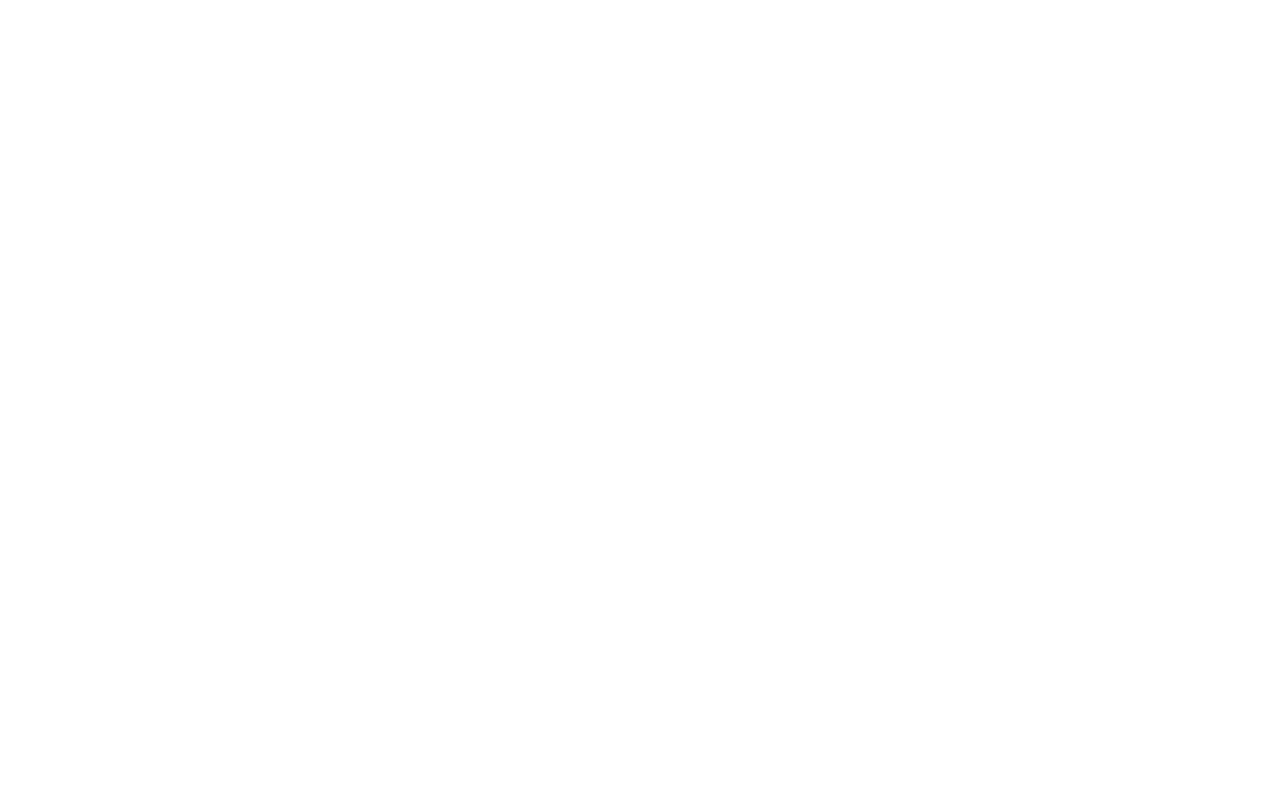
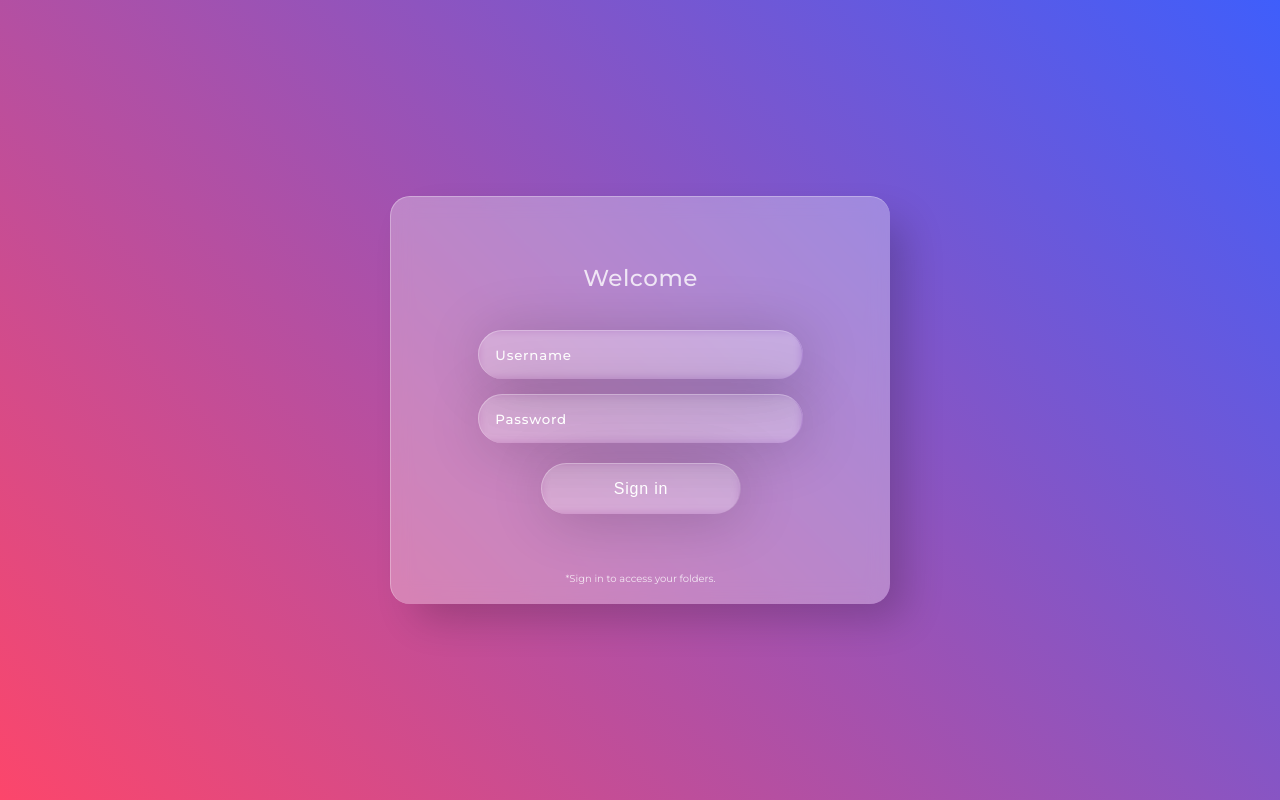
Before and after one commit to Lucas-Benfica/MyFolders-app, a React (Vite) app: page / in a window 1280 px wide. Built offline with nearby package versions, Linux system fonts and the light colour scheme; no server answers.

Commit message:
feat: login page styled

```diff
--- a/index.html
+++ b/index.html
@@ -7,7 +7,8 @@
   <meta name="viewport" content="width=device-width, initial-scale=1.0" />
   <link rel="preconnect" href="https://fonts.googleapis.com">
   <link rel="preconnect" href="https://fonts.gstatic.com" crossorigin>
-  <link href="https://fonts.googleapis.com/css2?family=Roboto:wght@400;500;700&display=swap" rel="stylesheet">
+  <link href="https://fonts.googleapis.com/css2?family=Montserrat:ital,wght@0,100..900;1,100..900&display=swap" rel="stylesheet">
+
   <title>My folders</title>
 </head>
 
--- a/package.json
+++ b/package.json
@@ -10,6 +10,7 @@
     "preview": "vite preview"
   },
   "dependencies": {
+    "axios": "^1.6.7",
     "react": "^18.2.0",
     "react-dom": "^18.2.0",
     "react-router-dom": "^6.22.2",
--- a/src/pages/LoginPage.jsx
+++ b/src/pages/LoginPage.jsx
@@ -1,8 +1,159 @@
+import axios from "axios";
+import { useState } from "react";
+import styled from "styled-components"
 
-export default function LoginPage(){
+const URL = import.meta.env.VITE_API_URL;
+
+export default function LoginPage() {
+
+    const [userData, setUserData] = useState({ username: "", password: ""});
+    const [disabled, setDisabled] = useState(false);
+
+    function updateLoginInfo(information, value) {
+        setUserData(prevState => {
+            return {
+                ...prevState,
+                [information]: value
+            };
+        });
+    };
+
+    function submitUserData(ev) {
+        ev.preventDefault();
+
+        axios.post(`${URL}/token`, {
+            username: userData.username,
+            password: userData.password
+        })
+            .then(response => {
+                console.log('Access Token:', response.data.access);
+                console.log('Refresh Token:', response.data.refresh);
+            })
+            .catch(error => {
+                console.error('Erro ao obter tokens:', error);
+            });
+    }
+
     return (
-        <>
-
-        </>
+        <Login>
+            <FormLogin onSubmit={submitUserData}>
+                <p>Welcome</p>
+                <InputLogin
+                    id="username"
+                    placeholder="Username"
+                    required
+                    value={userData.username}
+                    onChange={ev => updateLoginInfo('username', ev.target.value)}
+                />
+                <InputLogin data-test="password-input"
+                    id="password"
+                    type="password"
+                    placeholder="Password"
+                    required
+                    value={userData.password}
+                    onChange={ev => updateLoginInfo('password', ev.target.value)}
+                />
+                <SubmitButton type="submit">Sign in</SubmitButton>
+                <h2>*Sign in to access your folders.</h2>
+            </FormLogin>
+        </Login>
     )
 }
+
+const Login = styled.div`
+    width: 100%;
+    height: 100vh;
+    background: linear-gradient(45deg, #fc466b, #3f5efb);
+    font-family: 'Montserrat', sans-serif;
+    display: flex;
+    justify-content: center;
+    align-items: center;
+`
+const FormLogin = styled.form`
+    background: rgba(255,255,255,0.3);
+    padding: 70px 0 20px;
+    width: 500px;
+    border-radius: 20px;
+    border-left: 1px solid rgba(255,255,255,0.3);
+    border-top: 1px solid rgba(255,255,255,0.3);
+    backdrop-filter: blur(10px);
+    box-shadow: 20px 20px 40px -6px rgba(0, 0, 0, 0.2);
+    text-align: center;
+    transition: all 0.2s ease-in-out;
+    display: flex;
+    flex-direction: column;
+    align-items: center;
+    p {
+        font-weight: 500;
+        letter-spacing: 0.5px;
+        color: #ffffff;
+        opacity: 0.8;
+        font-size: 23px;
+        margin-bottom: 40px;
+    }
+    h2{
+        font-weight: 400;
+        color: #ffffff;
+        opacity: 0.8;
+        font-size: 10px;
+        margin-top: 60px;
+    }
+
+    @media (max-width: 500px) {
+        width: 80%;
+        padding: 60px 0;
+    }
+`
+const InputLogin = styled.input`
+    background: transparent;
+    width: 65%;
+    padding: 16px;
+    margin-bottom: 15px;
+    border: none;
+    border-left: 1px solid rgba(255, 255, 255, 0.3);
+    border-top: 1px solid rgba(255, 255, 255, 0.3);
+    border-radius: 50px;
+    backdrop-filter: blur(5px);
+    box-shadow: 4px 4px 60px rgba(0, 0, 0, 0.2);
+    transition: all 0.2s ease-in-out;
+    font-family: 'Montserrat', sans-serif;
+    font-weight: 500;
+    letter-spacing: 0.8px;
+    color: #ffffff;
+    outline: none;
+
+    &::placeholder{
+        color: #ffffff;
+    }
+
+    &:hover {
+        background: rgba(255, 255, 255, 0.1);
+        box-shadow: 4px 4px 60px 8px rgba(0, 0, 0, 0.2);
+    }
+
+    @media (max-width: 500px) {
+        width: 80%;
+    }
+`
+const SubmitButton = styled.button`
+    width: 40%;
+    font-size: 16px;
+    background: transparent;
+    padding: 16px;
+    margin-top: 5px;
+    border: none;
+    border-left: 1px solid rgba(255, 255, 255, 0.3);
+    border-top: 1px solid rgba(255, 255, 255, 0.3);
+    border-radius: 50px;
+    backdrop-filter: blur(5px);
+    box-shadow: 4px 4px 60px rgba(0, 0, 0, 0.2);
+    color: #ffffff;
+    letter-spacing: 0.8px;
+    font-weight: 500;
+    transition: all 0.2s ease-in-out;
+    cursor: pointer;
+    &:hover {
+        background: rgba(255, 255, 255, 0.1);
+        box-shadow: 4px 4px 60px 8px rgba(0, 0, 0, 0.2);
+    }
+`
```
Also changed, not shown: 2 other files (tests, documents, lock files or other folders).
